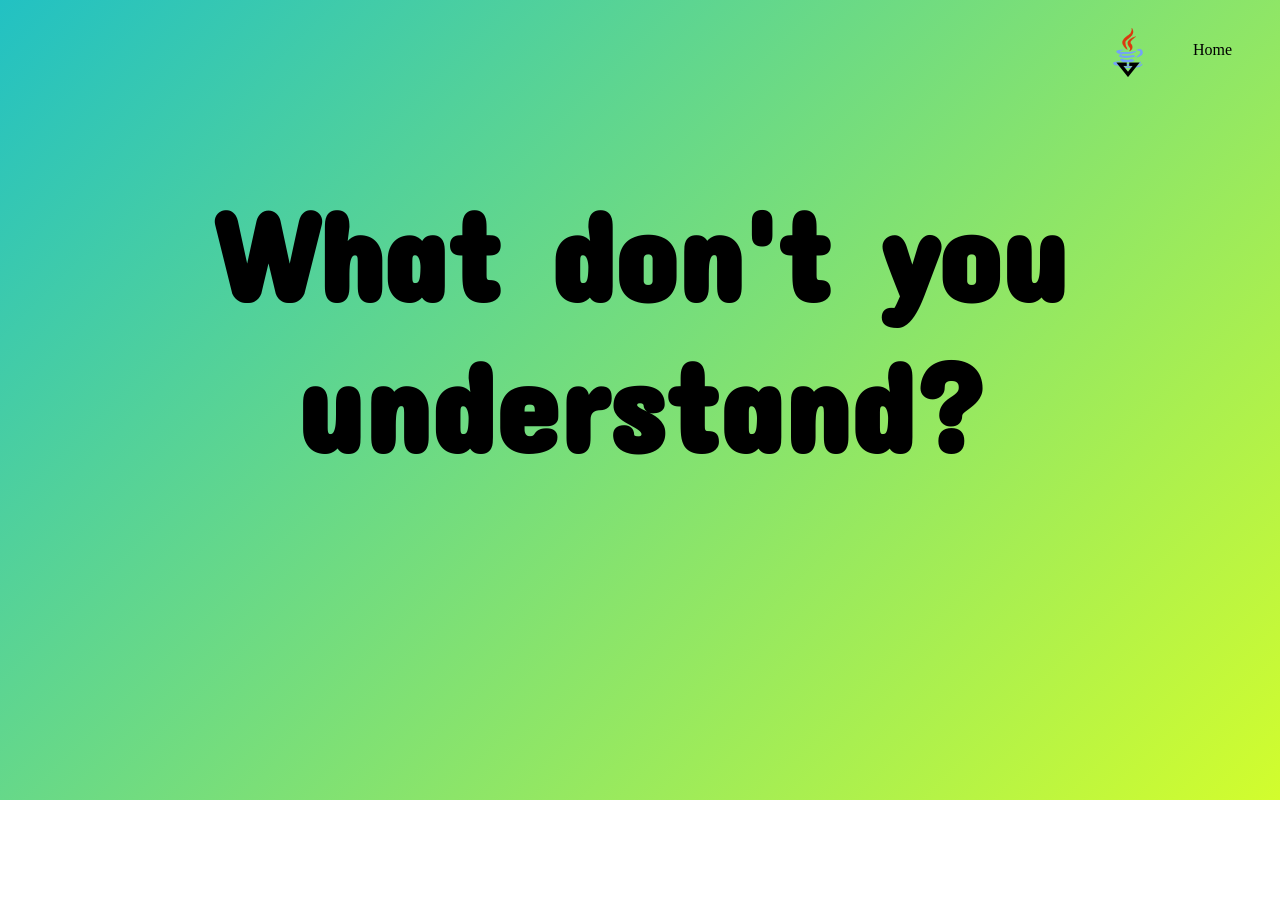
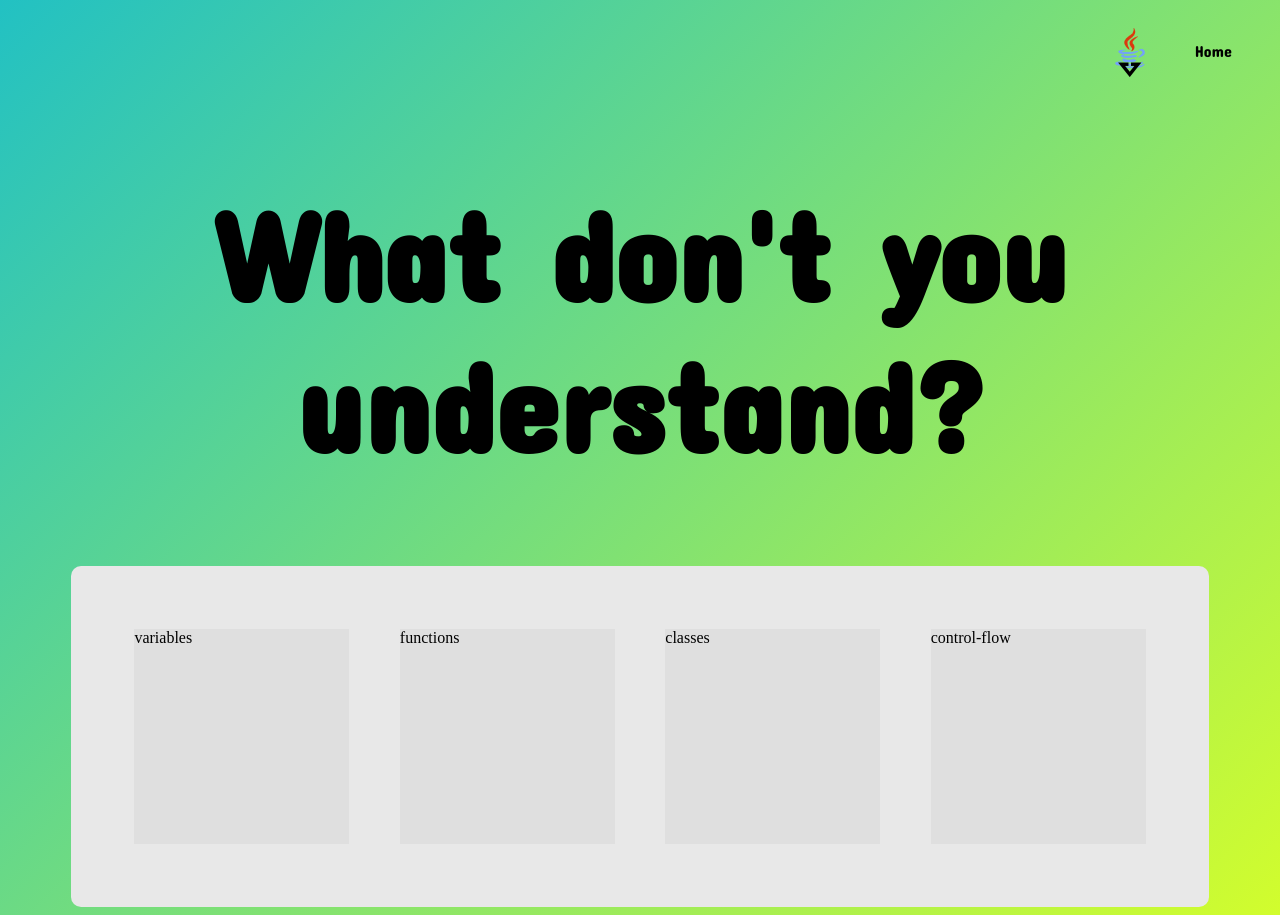
Before and after one commit to Ch3ru09/revision, a React (Vite) app: page / in a window 1280 px wide. Before the commit the page ends 800 px from the top, so only its background shows below. Built offline with nearby package versions, Linux system fonts and the light colour scheme.

Commit message:
added grid

```diff
--- a/src/components/navbar.module.css
+++ b/src/components/navbar.module.css
@@ -62,6 +62,7 @@
 }
 
 .home {
+  font-family: "Concert One";
   color: black;
   text-decoration: none;
   transition: color 250ms ease;
--- a/src/home/Home.tsx
+++ b/src/home/Home.tsx
@@ -1,6 +1,9 @@
+import { redirect } from "react-router-dom";
 import styles from "./home.module.css";
 
 export default function Home() {
+  const pages = ["variables", "functions", "classes", "control-flow"];
+
   return (
     <>
       <header>
@@ -8,7 +11,15 @@ export default function Home() {
           What don't you <br /> understand?
         </h1>
       </header>
-      <main className={styles["grid"]}></main>
+      <main className={styles["grid"]}>
+        {pages.map((page) => {
+          return (
+            <div onClick={() => redirect(page)} className={styles["grid-item"]}>
+              {page}
+            </div>
+          );
+        })}
+      </main>
     </>
   );
 }
--- a/src/home/home.module.css
+++ b/src/home/home.module.css
@@ -6,4 +6,19 @@
 
 .grid {
   display: grid;
+  grid-template-columns: repeat(4, 1fr);
+  gap: 5%;
+  background-color: #e8e8e8;
+  padding: 5%;
+
+  width: 80%;
+  margin: auto;
+
+  border-radius: 10px;
 }
+
+.grid-item {
+  aspect-ratio: 1;
+  height: auto;
+  background-color: #dfdfdf;
+}
--- a/src/index.css
+++ b/src/index.css
@@ -1,9 +1,5 @@
 #root {
   --primary-color: #1b1b1b;
-}
-
-html {
-  height: 100%;
 }
 
 body {
```
